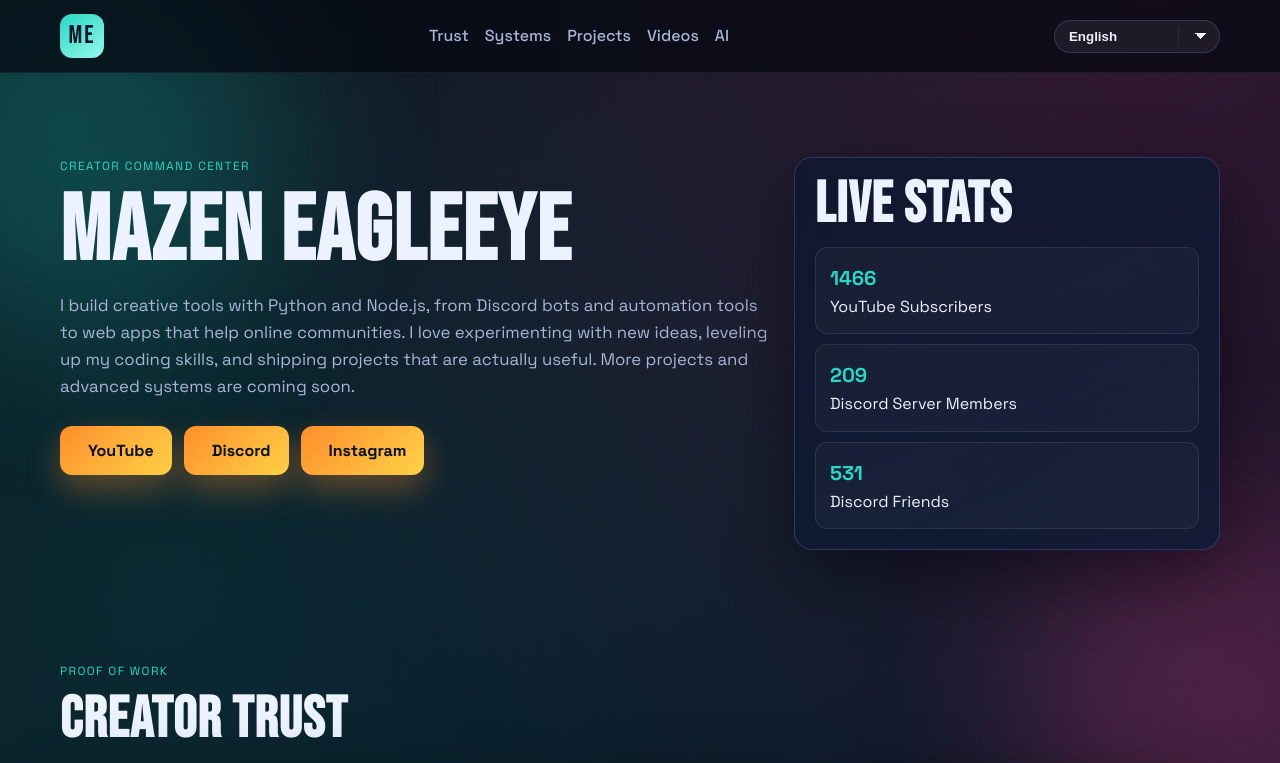
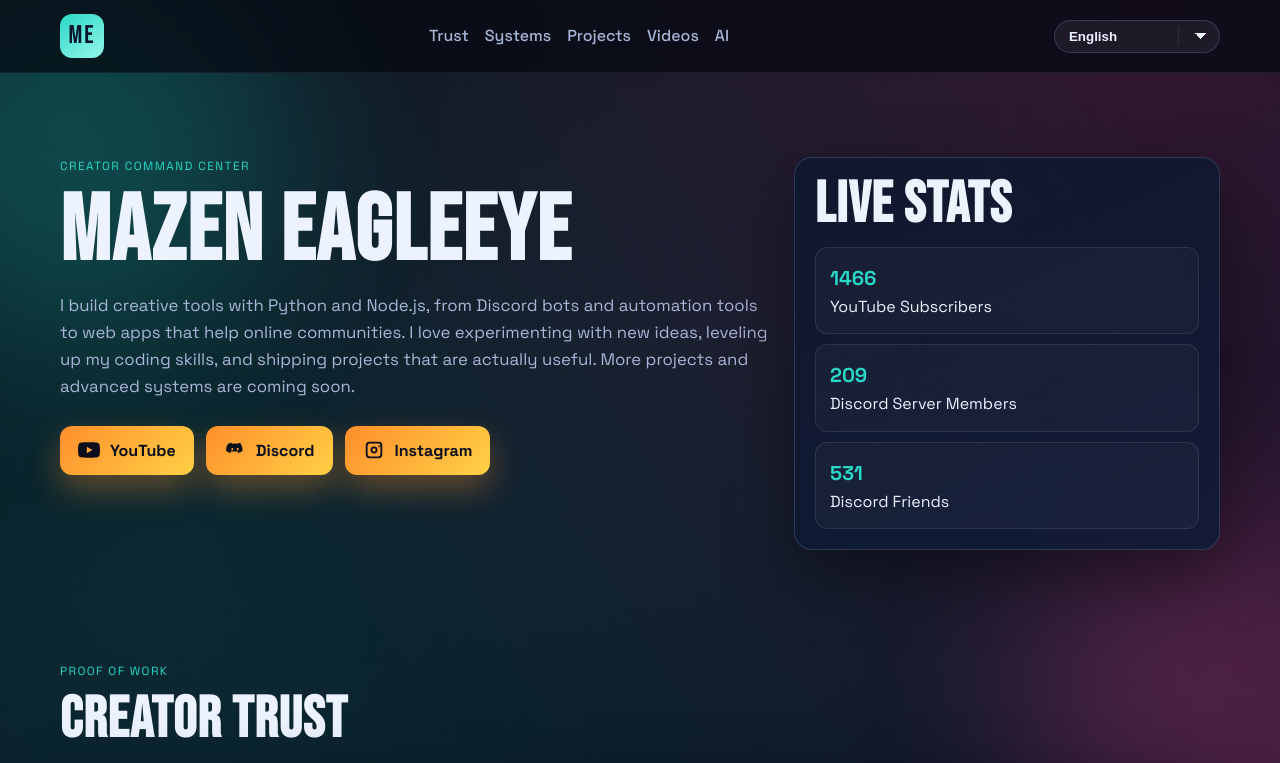
Before and after one commit to hazemabosena/mazeneagleeye, a website: page index.html in a window 1280 px wide. Shown: the top 763 px of the page. Drawn offline with Linux system fonts and the light colour scheme; no server answers.

Commit message:
Fix CTA icon visibility

```diff
--- a/css/main.css
+++ b/css/main.css
@@ -566,8 +566,21 @@
   gap: 10px;
 }
 
-.btn-icon svg {\r\n  width: 22px;\r\n  height: 22px;\r\n  fill: currentColor;\r\n}
+.btn-main.btn-ghost
+.btn-icon {
+  display: inline-flex;
+  align-items: center;
+  gap: 10px;
+}
 
-.btn-main.btn-icon svg {\r\n  width: 22px;\r\n  height: 22px;\r\n  fill: currentColor;\r\n}
+.btn-icon svg {
+  width: 22px;
+  height: 22px;
+  display: inline-block;
+  vertical-align: middle;
+  fill: currentColor;
+}
 
-.btn-ghost.btn-icon svg {\r\n  width: 22px;\r\n  height: 22px;\r\n  fill: currentColor;\r\n}
+.btn-main {
+  color: #0b0f1d;
+}
```
